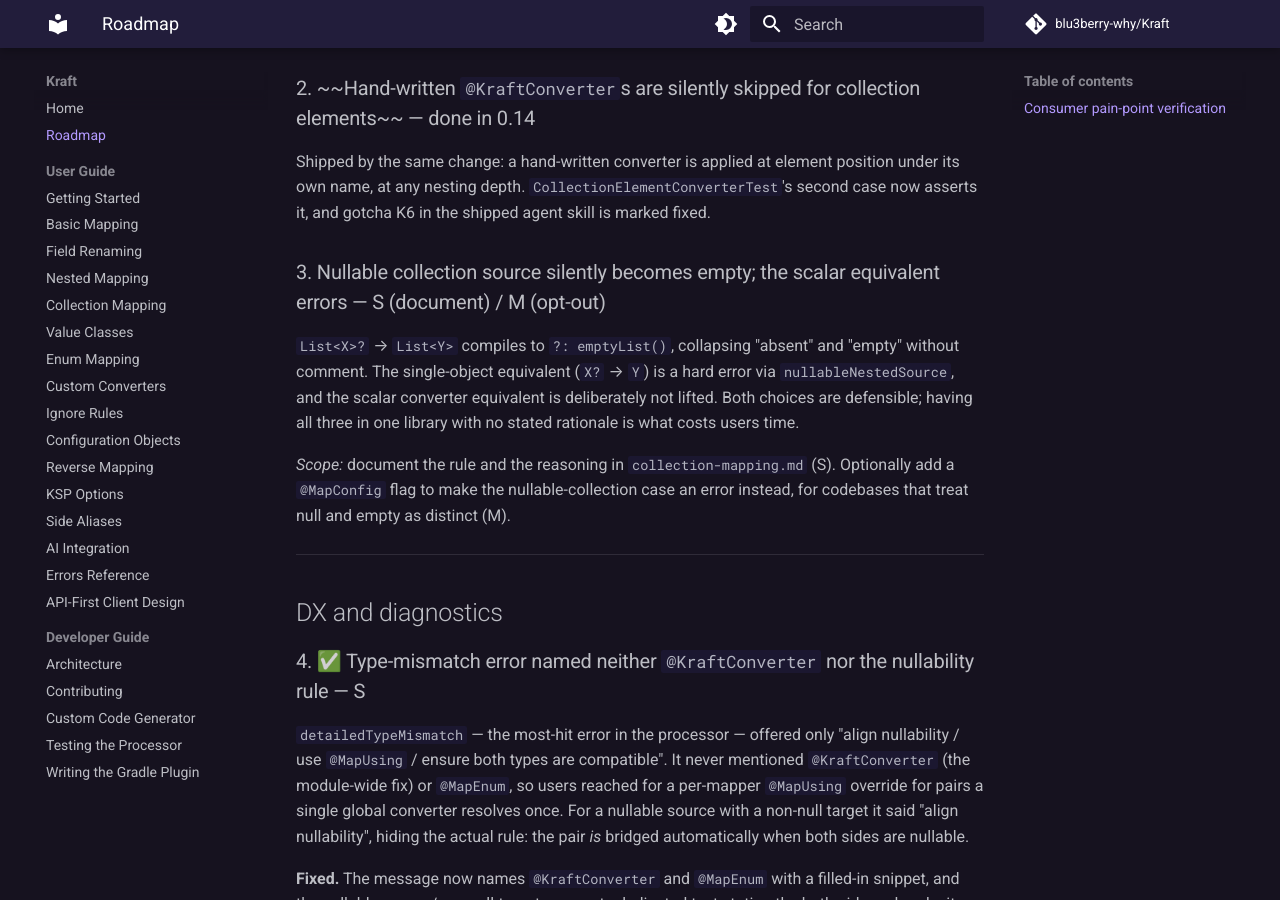
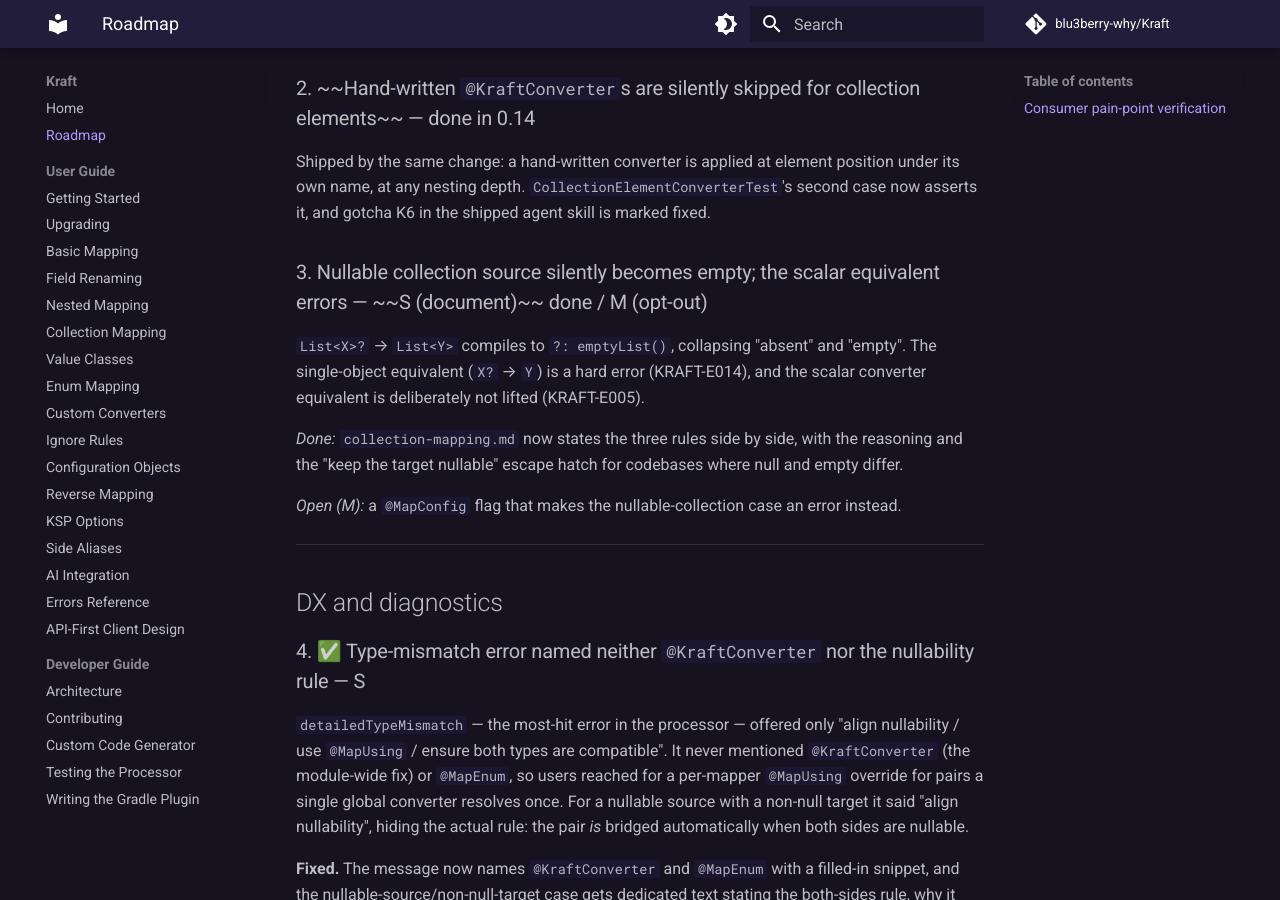
Before and after one commit to blu3berry-why/Kraft, an MkDocs documentation site: the page built from docs/ROADMAP.md, in a window 1280 px wide and 900 px high, scrolled down 2337 px. Built offline with MkDocs 1.6.1 and Material for MkDocs 9.7.7, drawn with Linux system fonts in a browser that asks for light colours; comment, search, counter and statistics services are not loaded; some of the changed text lies outside the part shown.

Commit message:
docs: add an Upgrading page and explain when null becomes empty
Upgrading lists what can affect a working build in 0.13.0 (nullable-scalar
bridging, @file:OptIn propagation) and 0.14.0 (W001/W002 under
warnings-as-errors, diagnostic codes in message text, E063/E064, frozen
deprecated nested annotations). Closes ROADMAP item 13.

collection-mapping.md now states why a nullable collection falls back to
empty while a nested object (E014) and a converted scalar (E005) error, and
how to keep null distinct from empty. Closes the docs half of ROADMAP item 3.

Co-Authored-By: Claude Opus 5.5 <noreply@anthropic.com>
Claude-Session: https://claude.ai/code/session_01XbUd9FfvctmyK9gjR4R1tE

```diff
--- a/docs/ROADMAP.md
+++ b/docs/ROADMAP.md
@@ -82,16 +82,16 @@ Shipped by the same change: a hand-written converter is applied at element posit
 own name, at any nesting depth. `CollectionElementConverterTest`'s second case now asserts it,
 and gotcha K6 in the shipped agent skill is marked fixed.
 
-### 3. Nullable collection source silently becomes empty; the scalar equivalent errors — S (document) / M (opt-out)
+### 3. Nullable collection source silently becomes empty; the scalar equivalent errors — ~~S (document)~~ done / M (opt-out)
 
-`List<X>?` → `List<Y>` compiles to `?: emptyList()`, collapsing "absent" and "empty" without
-comment. The single-object equivalent (`X?` → `Y`) is a hard error via `nullableNestedSource`,
-and the scalar converter equivalent is deliberately not lifted. Both choices are defensible;
-having all three in one library with no stated rationale is what costs users time.
+`List<X>?` → `List<Y>` compiles to `?: emptyList()`, collapsing "absent" and "empty". The
+single-object equivalent (`X?` → `Y`) is a hard error (KRAFT-E014), and the scalar converter
+equivalent is deliberately not lifted (KRAFT-E005).
 
-*Scope:* document the rule and the reasoning in `collection-mapping.md` (S). Optionally add a
-`@MapConfig` flag to make the nullable-collection case an error instead, for codebases that
-treat null and empty as distinct (M).
+*Done:* `collection-mapping.md` now states the three rules side by side, with the reasoning and
+the "keep the target nullable" escape hatch for codebases where null and empty differ.
+
+*Open (M):* a `@MapConfig` flag that makes the nullable-collection case an error instead.
 
 ---
 
@@ -194,13 +194,12 @@ page uses a `<ksp-version>` placeholder. It will go stale silently.
 *Scope:* use the placeholder consistently, or add a docs build check that flags hardcoded
 dependency versions in snippets.
 
-### 13. No migration note for the 0.13.0 behaviour change — S
+### 13. ~~No migration note for the 0.13.0 behaviour change~~ — done
 
-Nullable-scalar bridging changed resolution: a property pair that previously failed to compile
-now compiles and calls a converter. That is a welcome change, and it is also exactly the kind
-of change a consumer wants stated explicitly rather than inferred from a `fix:` line.
-
-*Scope:* a "Behaviour changes" subsection in the release notes for 0.13.0.
+`docs/user-guide/upgrading.md` lists the changes that can affect a working build, per release:
+the 0.13.0 nullable-scalar bridging and `@file:OptIn` propagation, and the 0.14.0 warnings,
+diagnostic codes, new error codes and frozen deprecated annotations. Add a section there for
+every release that changes behaviour.
 
 ---
 
@@ -319,9 +318,9 @@ assert in the existing E015 test that no `[KRAFT-E005]` follows.
 
 ## Suggested order
 
-**First — correctness of what we tell people.** Items 7, 8, 9, 10 and 4 are done. Follow with
-11, 13, and item 3's documentation half: all S, and every one of them removes a way for a
-consumer to reach a wrong conclusion about working code. The audit's clearest lesson is that
+**First — correctness of what we tell people.** Items 7, 8, 9, 10, 4, 13 and item 3's
+documentation half are done. Item 11 is the last one (S); like the others, it removes a way for
+a consumer to reach a wrong conclusion about working code. The audit's clearest lesson is that
 Kraft's defect rate is low, and that its *explanation* rate is what has been costing consumers
 days.
 
--- a/mkdocs.yml
+++ b/mkdocs.yml
@@ -53,6 +53,7 @@ nav:
   - Roadmap: ROADMAP.md
   - User Guide:
       - Getting Started: user-guide/getting-started.md
+      - Upgrading: user-guide/upgrading.md
       - Basic Mapping: user-guide/basic-mapping.md
       - Field Renaming: user-guide/field-renaming.md
       - Nested Mapping: user-guide/nested-mapping.md
```
Also changed, not shown: docs/user-guide/collection-mapping.md (+14 -0 lines), docs/user-guide/upgrading.md (added, +41 -0 lines).
